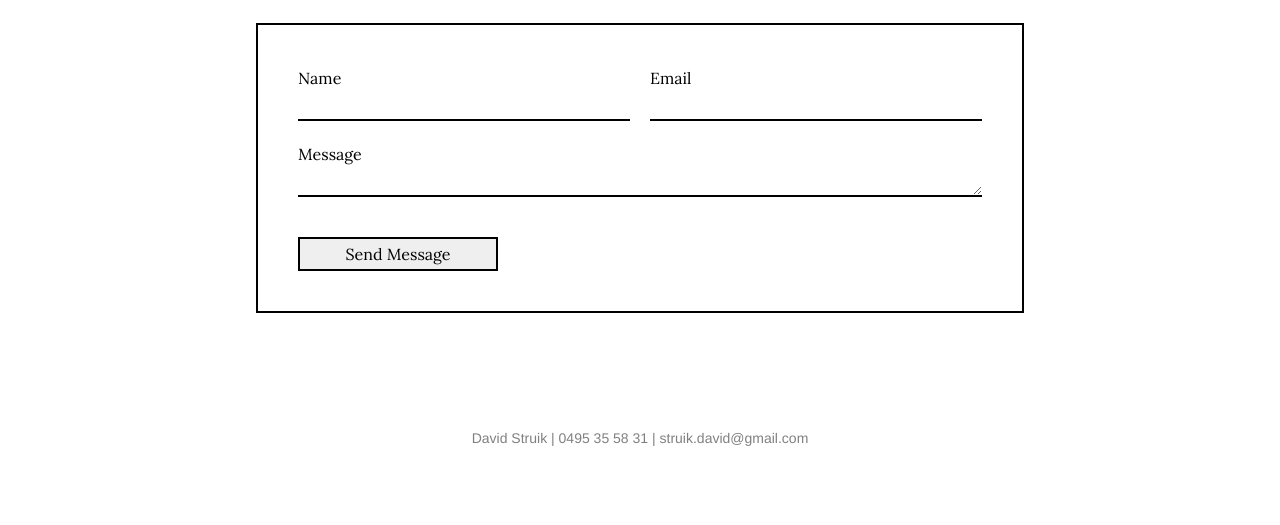
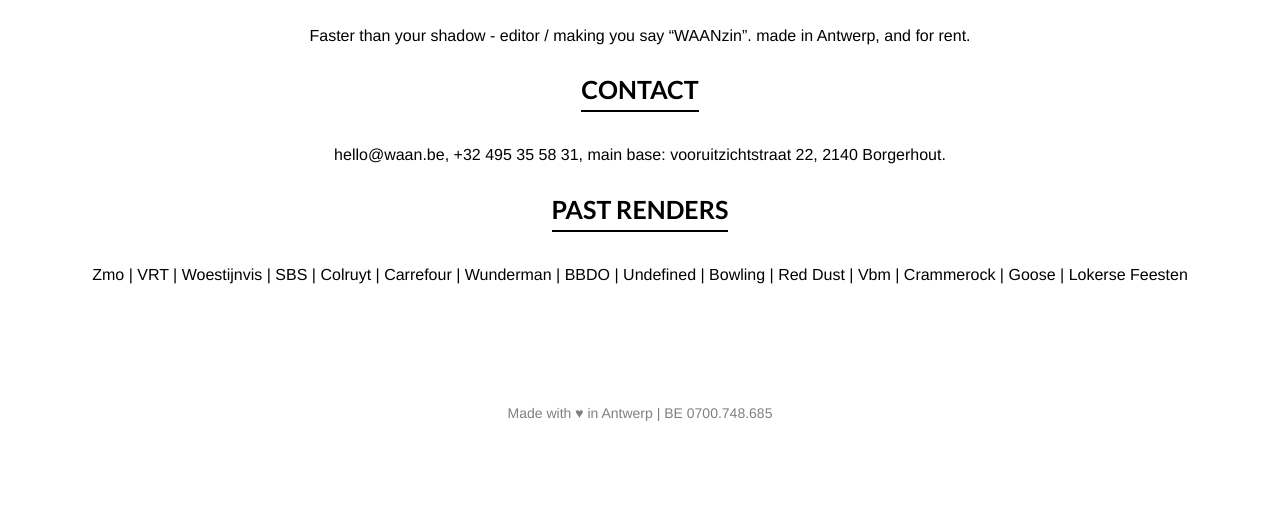
Before and after one commit to kevinmeyvaert/waanbe, a Gatsby site: page /contact in a window 1280 px wide. Shown: the part 275-800 px from the top of the page. Built offline with nearby package versions, Linux system fonts and the light colour scheme; Gatsby itself is replaced by a stand-in of ours.

Commit message:
:sparkles: Change contact

```diff
--- a/src/components/footer.js
+++ b/src/components/footer.js
@@ -4,6 +4,6 @@
 
 export default () => (
   <footer className={styles.footer}>
-    <p>David Struik | 0495 35 58 31 | struik.david@gmail.com</p>
+    <p>Made with &hearts; in Antwerp | BE 0700.748.685</p>
   </footer>
 )
--- a/src/pages/contact.js
+++ b/src/pages/contact.js
@@ -29,8 +29,16 @@
           </style>
         </Helmet>
         <div className={styles.contactPage}>
-          <h2 className={styles.pageTitle}>Contact</h2>
-          <form className={styles.form} name="contact" method="post" data-netlify="true" data-netlify-honeypot="bot-field">
+          <h2 className={styles.pageTitle}>Waan</h2>
+          Faster than your shadow - editor / making you say “WAANzin”.
+          made in Antwerp, and for rent.
+          <h2 className={styles.pageTitle} style={{ marginTop: '20px' }}>Contact</h2>
+          hello@waan.be,
+          +32 495 35 58 31,
+          main base: vooruitzichtstraat 22, 2140 Borgerhout.
+          <h2 className={styles.pageTitle} style={{ marginTop: '20px' }}>Past renders</h2>
+          Zmo | VRT | Woestijnvis | SBS | Colruyt | Carrefour | Wunderman | BBDO | Undefined | Bowling | Red Dust | Vbm | Crammerock | Goose | Lokerse Feesten
+          {/* <form className={styles.form} name="contact" method="post" data-netlify="true" data-netlify-honeypot="bot-field">
               <input type="hidden" name="bot-field" />
               <div className={styles.row}>
                 <div className={styles.column}>
@@ -49,7 +57,7 @@
               <ul className={styles.actions}>
                 <li><input type="submit" value="Send Message" className={styles.button} /></li>
               </ul>
-          </form>
+          </form> */}
         </div>
       </Layout>
     )
--- a/src/pages/contact.module.css
+++ b/src/pages/contact.module.css
@@ -92,6 +92,10 @@
 }
 
 @media (max-width: 991px) {
+  .contactPage {
+    width: 90vw;
+    margin: 0 auto;
+  }
   .form {
     width: 90vw;
   }
```
